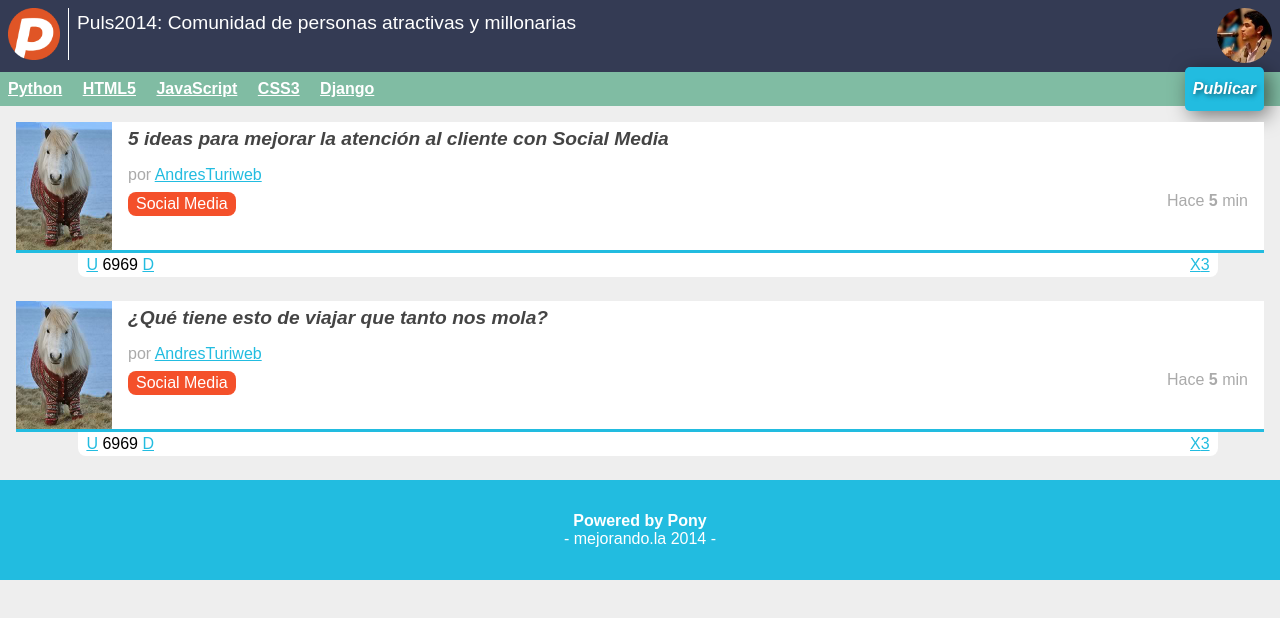
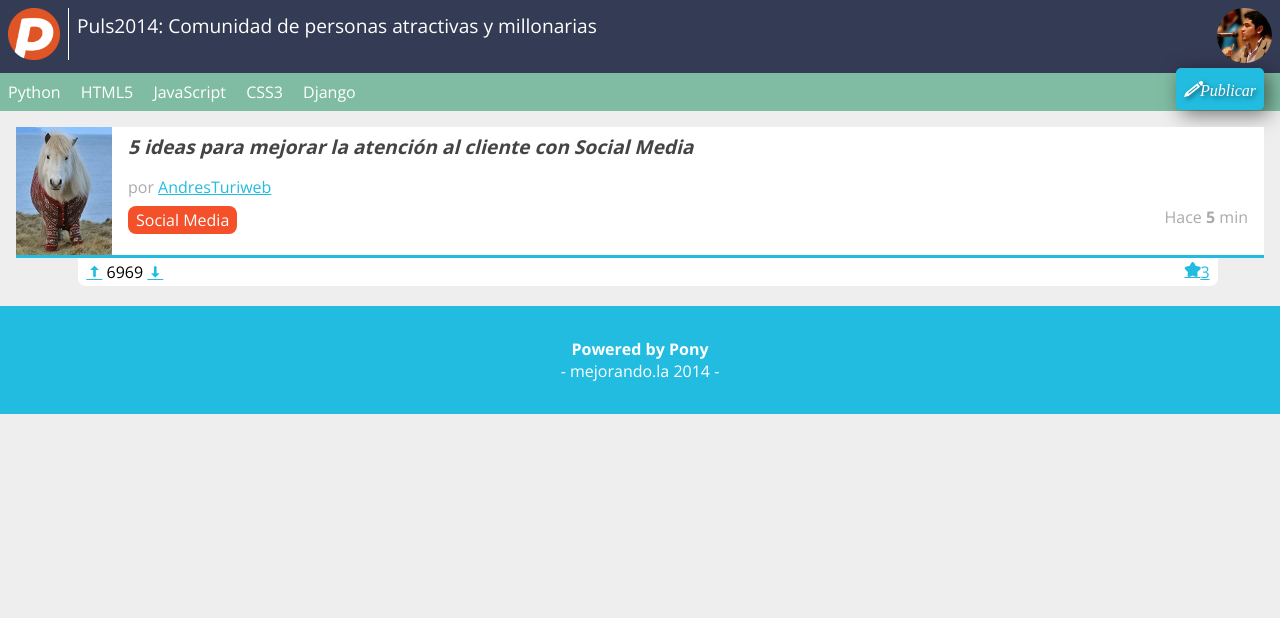
Before and after one commit to cataro/Puls2014-Europa, a plain HTML site: page index.html in a window 1280 px wide. Drawn offline with nearby package versions, Linux system fonts and the light colour scheme.

Commit message:
clase 3 medio

```diff
--- a/estilos.css
+++ b/estilos.css
@@ -1,3 +1,53 @@
+/*@font-face {
+    font-family: 'open_sansregular';
+    src: url('fuentes/OpenSans-Regular-webfont.eot');
+    src: url('fuentes/OpenSans-Regular-webfont.eot?#iefix') format('embedded-opentype'),
+         url('fuentes/OpenSans-Regular-webfont.woff') format('woff'),
+         url('fuentes/OpenSans-Regular-webfont.ttf') format('truetype'),
+         url('fuentes/OpenSans-Regular-webfont.svg#open_sansregular') format('svg');
+    font-weight: normal;
+    font-style: normal;
+
+}*/
+@font-face {
+	font-family: 'puls4';
+	src:url('fuentes/puls4.eot?93002l');
+	src:url('fuentes/puls4.eot?#iefix93002l') format('embedded-opentype'),
+		url('fuentes/puls4.woff?93002l') format('woff'),
+		url('fuentes/puls4.ttf?93002l') format('truetype'),
+		url('fuentes/puls4.vg?93002l#icomoon') format('svg');
+	font-weight: normal;
+	font-style: normal;
+}
+
+[class^="icon-"], [class*=" icon-"] {
+	font-family: 'puls4';
+	speak: none;
+	font-style: normal;
+	font-weight: normal;
+	font-variant: normal;
+	text-transform: none;
+	line-height: 1;
+
+	/* Better Font Rendering =========== */
+	-webkit-font-smoothing: antialiased;
+	-moz-osx-font-smoothing: grayscale;
+}
+
+.icon-f-abajo:before {
+	content: "\e603";
+}
+.icon-f-arriba:before {
+	content: "\e604";
+}
+.icon-lapiz:before {
+	content: "\e602";
+}
+.icon-estrella:before {
+	content: "\e601";
+}
+
+
 a
 {
 	color: #22BCE0;
@@ -5,7 +55,7 @@ a
 body
 {
 	background: #EEEEEE;
-	font: Arial;
+	font-family: "open sans";
 	font-size: 16px;
 }
 footer
@@ -75,7 +125,6 @@ nav
 	background: #80BCA3;
 	padding: 0 0.5em 0 0.5em;
 	position: relative;
-	font-weight: bold;
 }
 nav ul
 {
@@ -107,6 +156,7 @@ nav ul li a{
 	color: white;
 	display: block;
 	padding: 0.5em 0 0.5em 0;
+	text-decoration: none;
 }
 #contenido
 {
--- a/index.html
+++ b/index.html
@@ -5,6 +5,7 @@
 	<meta name="description" content="Proyecto de la primera generación del 2014 del curso de diseño web online" />
 	<title>Puls 2014 - Europa</title>
 	<link rel="stylesheet"  href="normalize.css" />
+	<link href='http://fonts.googleapis.com/css?family=Open+Sans:400,700' rel='stylesheet' type='text/css'>
 	<link rel="stylesheet"  href="estilos.css" />
 <link rel="s">
 <body>
@@ -25,7 +26,7 @@
 			<li><a href="#">CSS3</a></li>
 			<li><a href="#">Django</a></li>
 			<li id="publicar_nav">
-				<a href="#">Publicar</a>
+				<a href="#" class="icon-lapiz">Publicar</a>
 			</li>
 		</ul>
 	</nav>
@@ -47,36 +48,12 @@
 
 			</div>
 			<div class="votacion">
-				<a href="#" class="up">U</a>
+				<a href="#" class="up icon-f-arriba"></a>
 				6969
-				<a href="#" class="down">D</a>
+				<a href="#" class="down icon-f-abajo"></a>
 				<a href="#" class="comentarios_item">3</a>
-				<a href="#" class="guardar_item">X</a>
+				<a href="#" class="guardar_item icon-estrella"></a>
 			</div>
-		</article>
-				<article class="item">
-			<figure class="imagen_item">
-				<img src="imagen.jpg"/>
-			</figure>
-			<h2 class="titulo_item">
-				<a href="#">¿Qué tiene esto de viajar que tanto nos mola?</a>
-			</h2>
-			<div class="autor_item">
-				por <a href="#">AndresTuriweb</a>
-			</div>
-			<div class="datos_item">
-				<a href="#" class="tag_item">Social Media</a>
-				<span class="fecha_item">Hace <strong>5</strong> min</span>
-
-			</div>
-			<div class="votacion">
-				<a href="#" class="up">U</a>
-				6969
-				<a href="#" class="down">D</a>
-				<a href="#" class="comentarios_item">3</a>
-				<a href="#" class="guardar_item">X</a>
-			</div>
-		</article>
 	</section>
 	<footer>
 		<p>
```
Also changed, not shown: fuentes/puls4.svg (added), fuentes/puls4.ttf (added), fuentes/puls4.woff (added), 1 other file.
